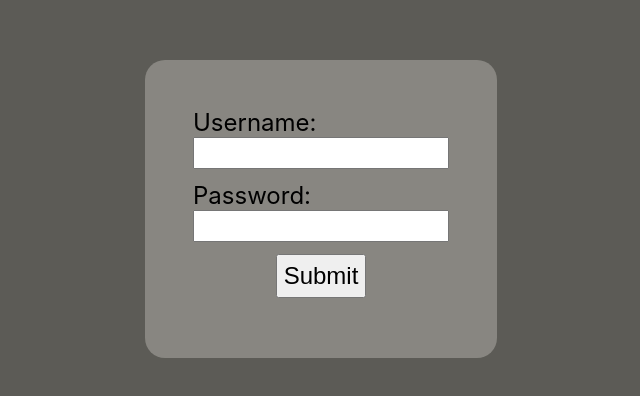
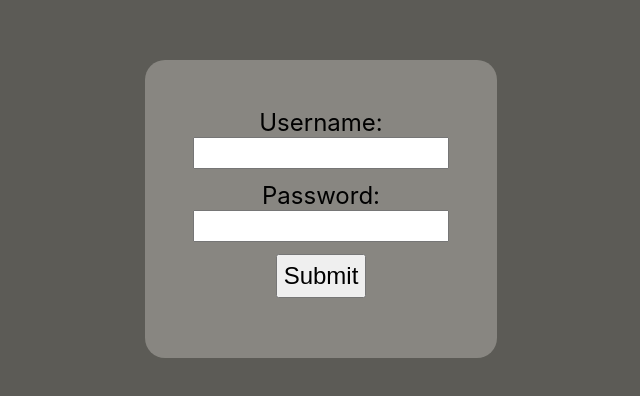
Before and after one commit to YTyler/banking-fe, a React (Create React App) app: page / in a window 1280 px wide. Shown: the part 140-536 px from the top of the page, without its empty margins (319-959 px from the left). Built offline with nearby package versions, Linux system fonts and the light colour scheme.

Commit message:
format pages, change classnames

```diff
--- a/src/App.css
+++ b/src/App.css
@@ -2,6 +2,11 @@
   font-size: 100%;
   margin: 0;
   padding: 0;
+  text-align: center;
+}
+
+h1 {
+  font-size: 5rem;
 }
 
 body {
@@ -16,16 +21,16 @@ body {
   border-radius: 20px;
 }
 
-.customerLogin {
+.centeredForm {
   margin: 25vh auto;
   width: 20%;
   font-size: 1.5rem;
 }
 
-.customerLogin input {
+.centeredForm input {
   margin-bottom: 0.5em;
 }
-.customerLogin input:focus {
+.centeredForm input:focus {
   outline: none;
   background-color: rgb(221, 221, 221);
 }
--- a/src/screens/LoginPage.jsx
+++ b/src/screens/LoginPage.jsx
@@ -14,14 +14,13 @@ export default function LoginPage() {
   const dispatch = useDispatch();
   const navigate = useNavigate();
 
-	useEffect(() => {
-		if (user.role === "account_holder") {
+  useEffect(() => {
+    if (user.role === "account_holder") {
       navigate("/customer");
     } else if (user.role === "bank_manager") {
       navigate("/manager");
     }
-
-	}, [navigate, user]);
+  }, [navigate, user]);
 
   const loginHandler = (event) => {
     event.preventDefault();
@@ -30,16 +29,15 @@ export default function LoginPage() {
       setLoginIsValid(true);
     } else {
       setLoginIsValid(false);
-			setUsername("");
-    	setPassword("");
+      setUsername("");
+      setPassword("");
     }
-
   };
 
   return (
     <div>
       <Navbar />
-      <form className="card customerLogin" onSubmit={(e) => loginHandler(e)}>
+      <form className="card centeredForm" onSubmit={(e) => loginHandler(e)}>
         <label>Username:</label>
         <input
           type="text"
@@ -47,13 +45,13 @@ export default function LoginPage() {
           onChange={(el) => {
             setUsername(el.target.value);
           }}
-        ></input>
+        />
         <label>Password:</label>
         <input
           type="password"
           value={password}
           onChange={(el) => setPassword(el.target.value)}
-        ></input>
+        />
         <input className="submit" type="submit"></input>
         {!loginIsValid && <p>Login Credentials are Invalid</p>}
       </form>
```
